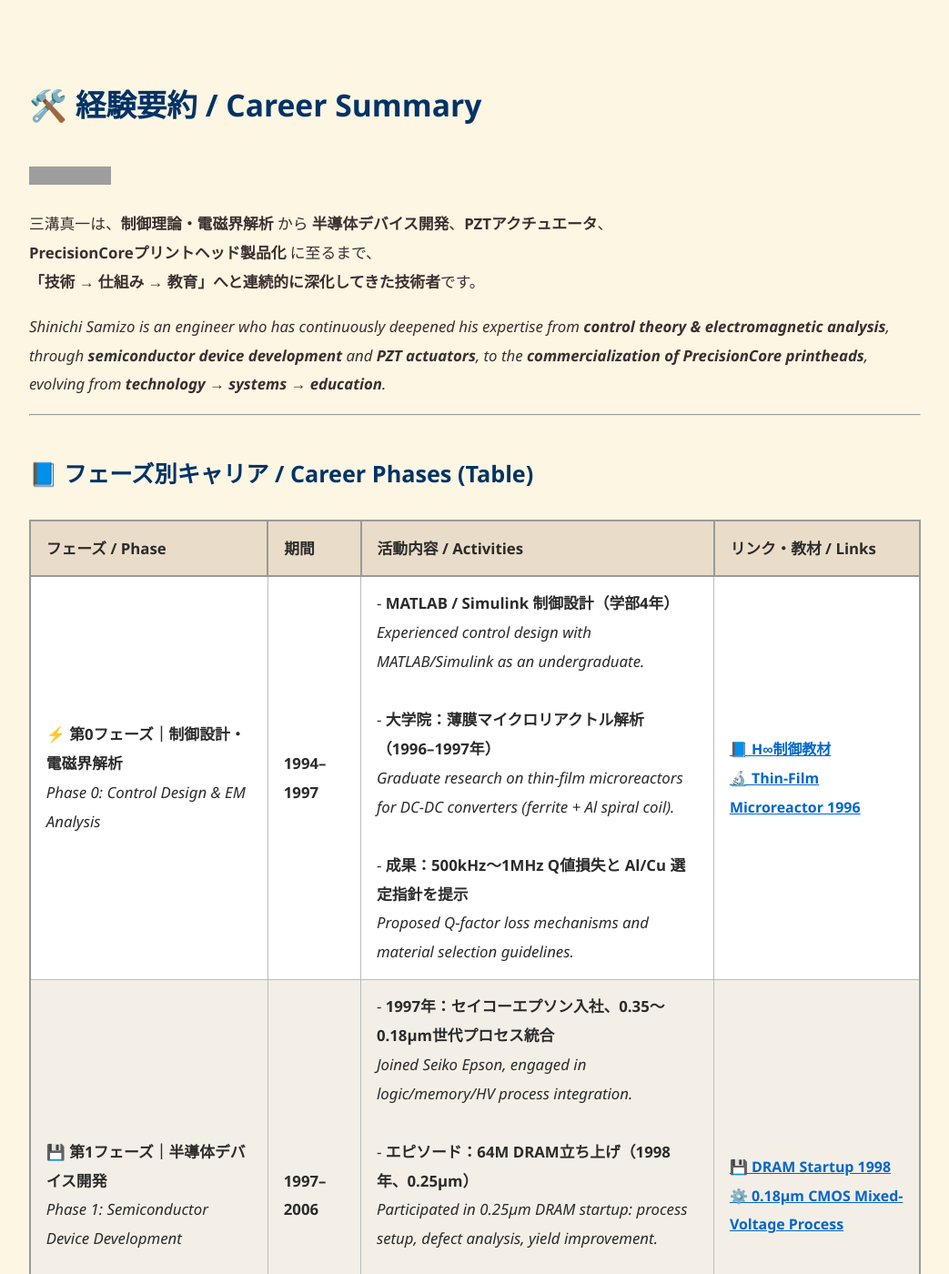
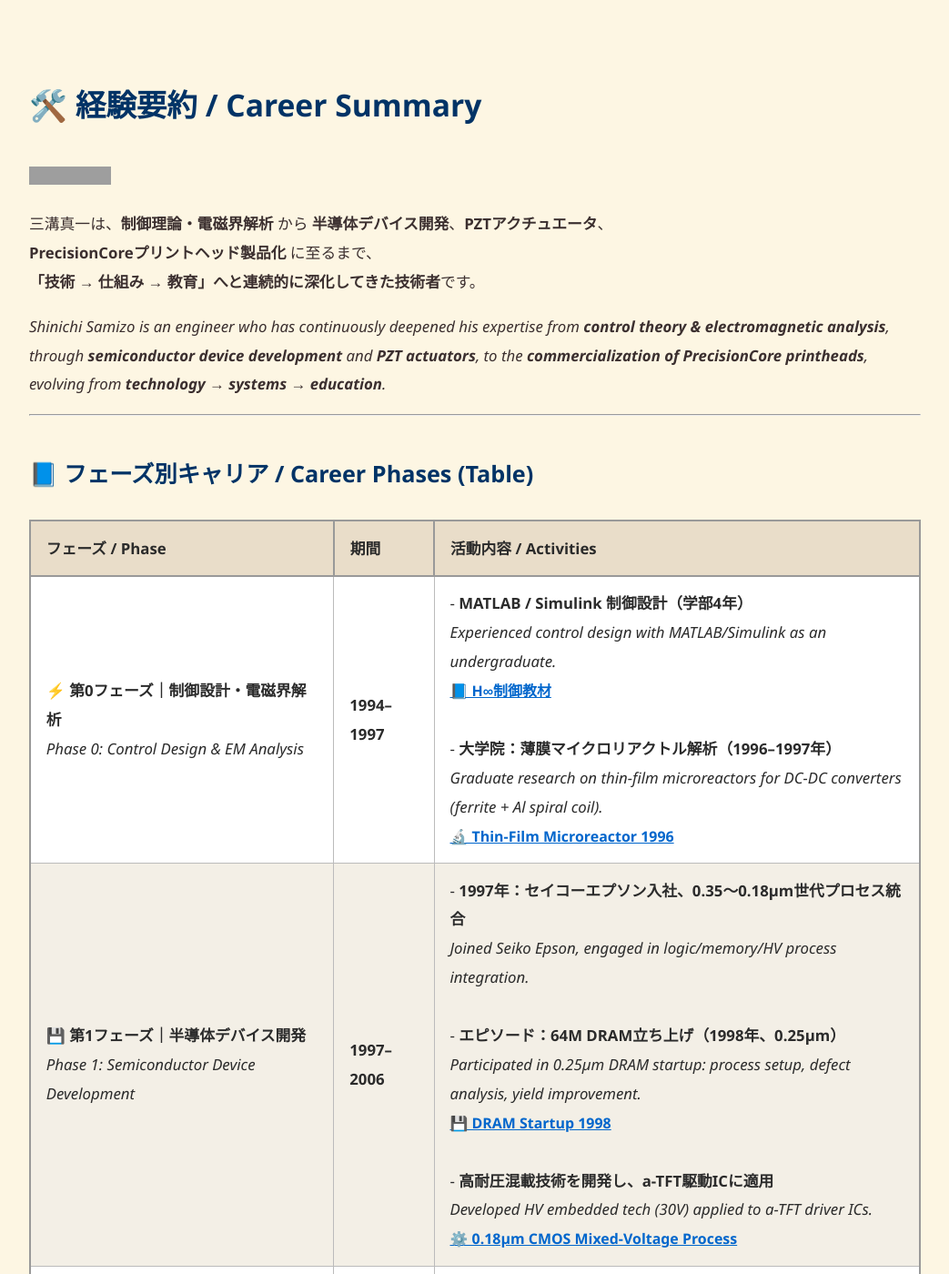
Before and after one commit to Samizo-AITL/Samizo-AITL.github.io, a Jekyll site: the page built from about/career-summary/index.md, in a window 1280 px wide and 1400 px high. Shown: the whole window at 91% size, without its empty margins (118-1161 px from the left). Built offline with Jekyll 4.4.1, drawn with Linux system fonts in a browser that asks for light colours; grey boxes are pictures that could not be loaded.

Commit message:
Update index.md

```diff
--- a/about/career-summary/index.md
+++ b/about/career-summary/index.md
@@ -18,13 +18,13 @@ description: "半導体・制御・インクジェット・教育の横断経験
 
 ## 📘 フェーズ別キャリア / Career Phases (Table)
 
-| フェーズ / Phase | 期間 | 活動内容 / Activities | リンク・教材 / Links |
-|-----------------|------|-----------------------|----------------------|
-| ⚡ **第0フェーズ｜制御設計・電磁界解析** <br> *Phase 0: Control Design & EM Analysis* | **1994–1997** | - **MATLAB / Simulink 制御設計（学部4年）**  <br>*Experienced control design with MATLAB/Simulink as an undergraduate.*  <br><br> - **大学院：薄膜マイクロリアクトル解析（1996–1997年）**  <br>*Graduate research on thin-film microreactors for DC-DC converters (ferrite + Al spiral coil).*  <br><br> - **成果：500kHz〜1MHz Q値損失と Al/Cu 選定指針を提示**  <br>*Proposed Q-factor loss mechanisms and material selection guidelines.* | [📘 H∞制御教材](https://samizo-aitl.github.io/EduController/part04_digital/theory/06_digital_hinf_control.html)  <br>[🔬 Thin-Film Microreactor 1996](https://samizo-aitl.github.io/Edusemi-Plus/archive/in1996/thinfilm_microreactor/) |
-| 💾 **第1フェーズ｜半導体デバイス開発** <br> *Phase 1: Semiconductor Device Development* | **1997–2006** | - **1997年：セイコーエプソン入社、0.35〜0.18µm世代プロセス統合**  <br>*Joined Seiko Epson, engaged in logic/memory/HV process integration.*  <br><br> - **エピソード：64M DRAM立ち上げ（1998年、0.25µm）**  <br>*Participated in 0.25µm DRAM startup: process setup, defect analysis, yield improvement.*  <br><br> - **高耐圧混載技術を開発し、a-TFT駆動ICに適用**  <br>*Developed HV embedded tech (30V) applied to a-TFT driver ICs.* | [💾 DRAM Startup 1998](https://samizo-aitl.github.io/Edusemi-Plus/archive/in1998/DRAM_Startup_64M_1998/)  <br>[⚙️ 0.18µm CMOS Mixed-Voltage Process](https://samizo-aitl.github.io/Edusemi-v4x/chapter3_process_evolution/docs/0.18um_1.8V_3.3V_5V) |
-| 🎛️ **第2フェーズ｜ピエゾ材料・アクチュエータ** <br> *Phase 2: PZT Materials & Actuators* | **2007–2012** | - **FeRAM向けPZTプロセス評価 → 薄膜アクチュエータ開発へ展開**  <br>*Started with PZT evaluation for FeRAM, then expanded to thin-film actuators.*  <br><br> - **PZT膜の構造解析と信頼性評価に貢献**  <br>*Contributed to PZT film structural analysis & reliability evaluation.*  <br><br> - **欠陥解析・表面処理最適化で信頼性課題を克服**  <br>*Addressed thin-film reliability issues via defect analysis & surface optimization.* | [🔧 0.18µm FeRAM Process Flow](https://samizo-aitl.github.io/Edusemi-v4x/d_chapter1_memory_technologies/doc_FeRAM/0.18um_FeRAM_ProcessFlow) |
-| 🖨️ **第3フェーズ｜PrecisionCore製品化・教育推進** <br> *Phase 3: PrecisionCore Productization & Education* | **2012–** | - **PrecisionCoreプリントヘッド：COF駆動IC実装を中心に推進**  <br>*Led electronic integration for PrecisionCore printheads (COF driver ICs).*  <br><br> - **開発・設計・量産化までのスケジュール責任を担当**  <br>*Responsible for scheduling and execution from R&D to mass production.*  <br><br> - **BOM整備・ISO教育・技術伝承を教材化**  <br>*Promoted BOM management, ISO training, knowledge transfer as structured content.* | [🔥 SystemDK 熱・応力制約](https://samizo-aitl.github.io/Edusemi-v4x/f_chapter2a_systemdk/)  <br>[📑 生産プロセス教材](https://samizo-aitl.github.io/EduMecha/08_production_process/production_process_flow.html) |
-| 🚀 **現在の活動** <br> *Current Activities* | **2020s–** | - **オープンフレームワーク Samizo-AITL を構築・発信**  <br>*Building and sharing the open Samizo-AITL framework (education, AI control, prompts).*  <br><br> - **半導体〜制御〜IJ の統合教材群を公開**  <br>*Publishing integrated educational resources.*  <br><br> - **CFET 教材論文公開**  <br>*Educational Tutorial Paper on CFET.*  <br>[📄 CFET 教材論文 (PDF)](./docs/cfet_tutorial_main.pdf)  <br><br> - **CFET 制御統合検証**  <br>*Cross-layer CFET control study (PID+FSM+LLM).*  <br>[📄 CFET Control Main Paper (PDF)](./docs/cfet_ctrl2025.pdf)  <br><br> - **LPDDR+FeRAM Chiplet Integration**  <br>*Hybrid memory architecture (low-power + instant resume).*  <br>[📄 LPDDR+FeRAM (PDF)](./docs/LPDDR_FeRAM.pdf)  <br><br> - **FeFET CMOS 0.18 µm Integration Study**  <br>*+1 mask integration, 10^5 cycles endurance, 10y@85℃ retention.*  <br>[📄 Main Paper](./docs/FeFET_CMOS018um_IntegrationStudy_Main.pdf)  <br>[📄 Supplementary](./docs/FeFET_CMOS_018um_IntegrationStudy_Supplementary.pdf)  <br><br> - **ScAlN MEMS 超音波センサ研究**  <br>*Pb-free ScAlN MEMS ultrasonic sensor with 65nm SiGe CMOS SiP.*  <br>[📄 ScAlN Paper (PDF)](./docs/scaln_ultrasonic.pdf)  <br><br> - **ヒューマノイド制御アーキテクチャ研究**  <br>*Humanoid control: LLM + FSM + PID + state-space + energy harvesting.*  <br>[📄 Humanoid TCST 論文 (PDF)](./docs/humanoid_tcst2025.pdf)  <br><br> - **SystemDK with AITL 論文公開**  <br>*Runtime-aware DTCO with PID+FSM+LLM compensation.*  <br>[📄 SystemDK+AITL Main Paper (PDF)](./docs/systemdk_aitl2025.pdf) | |
+| フェーズ / Phase | 期間 | 活動内容 / Activities |
+|-----------------|------|-----------------------|
+| ⚡ **第0フェーズ｜制御設計・電磁界解析** <br> *Phase 0: Control Design & EM Analysis* | **1994–1997** | - **MATLAB / Simulink 制御設計（学部4年）**  <br>*Experienced control design with MATLAB/Simulink as an undergraduate.*  <br>[📘 H∞制御教材](https://samizo-aitl.github.io/EduController/part04_digital/theory/06_digital_hinf_control.html)  <br><br> - **大学院：薄膜マイクロリアクトル解析（1996–1997年）**  <br>*Graduate research on thin-film microreactors for DC-DC converters (ferrite + Al spiral coil).*  <br>[🔬 Thin-Film Microreactor 1996](https://samizo-aitl.github.io/Edusemi-Plus/archive/in1996/thinfilm_microreactor/) |
+| 💾 **第1フェーズ｜半導体デバイス開発** <br> *Phase 1: Semiconductor Device Development* | **1997–2006** | - **1997年：セイコーエプソン入社、0.35〜0.18µm世代プロセス統合**  <br>*Joined Seiko Epson, engaged in logic/memory/HV process integration.*  <br><br> - **エピソード：64M DRAM立ち上げ（1998年、0.25µm）**  <br>*Participated in 0.25µm DRAM startup: process setup, defect analysis, yield improvement.*  <br>[💾 DRAM Startup 1998](https://samizo-aitl.github.io/Edusemi-Plus/archive/in1998/DRAM_Startup_64M_1998/)  <br><br> - **高耐圧混載技術を開発し、a-TFT駆動ICに適用**  <br>*Developed HV embedded tech (30V) applied to a-TFT driver ICs.*  <br>[⚙️ 0.18µm CMOS Mixed-Voltage Process](https://samizo-aitl.github.io/Edusemi-v4x/chapter3_process_evolution/docs/0.18um_1.8V_3.3V_5V) |
+| 🎛️ **第2フェーズ｜ピエゾ材料・アクチュエータ** <br> *Phase 2: PZT Materials & Actuators* | **2007–2012** | - **FeRAM向けPZTプロセス評価 → 薄膜アクチュエータ開発へ展開**  <br>*Started with PZT evaluation for FeRAM, then expanded to thin-film actuators.*  <br><br> - **PZT膜の構造解析と信頼性評価に貢献**  <br>*Contributed to PZT film structural analysis & reliability evaluation.*  <br><br> - **欠陥解析・表面処理最適化で信頼性課題を克服**  <br>*Addressed thin-film reliability issues via defect analysis & surface optimization.*  <br>[🔧 0.18µm FeRAM Process Flow](https://samizo-aitl.github.io/Edusemi-v4x/d_chapter1_memory_technologies/doc_FeRAM/0.18um_FeRAM_ProcessFlow) |
+| 🖨️ **第3フェーズ｜PrecisionCore製品化・教育推進** <br> *Phase 3: PrecisionCore Productization & Education* | **2012–** | - **PrecisionCoreプリントヘッド：COF駆動IC実装を中心に推進**  <br>*Led electronic integration for PrecisionCore printheads (COF driver ICs).*  <br><br> - **開発・設計・量産化までのスケジュール責任を担当**  <br>*Responsible for scheduling and execution from R&D to mass production.*  <br><br> - **BOM整備・ISO教育・技術伝承を教材化**  <br>*Promoted BOM management, ISO training, knowledge transfer as structured content.*  <br>[🔥 SystemDK 熱・応力制約](https://samizo-aitl.github.io/Edusemi-v4x/f_chapter2a_systemdk/)  <br>[📑 生産プロセス教材](https://samizo-aitl.github.io/EduMecha/08_production_process/production_process_flow.html) |
+| 🚀 **現在の活動** <br> *Current Activities* | **2020s–** | - **オープンフレームワーク Samizo-AITL を構築・発信**  <br>*Building and sharing the open Samizo-AITL framework (education, AI control, prompts).*  <br><br> - **半導体〜制御〜IJ の統合教材群を公開**  <br>*Publishing integrated educational resources.*  <br><br> - **CFET 教材論文公開**  <br>*Educational Tutorial Paper on CFET.*  <br>[📄 CFET 教材論文 (PDF)](./docs/cfet_tutorial_main.pdf)  <br><br> - **CFET 制御統合検証**  <br>*Cross-layer CFET control study (PID+FSM+LLM).*  <br>[📄 CFET Control Main Paper (PDF)](./docs/cfet_ctrl2025.pdf)  <br><br> - **LPDDR+FeRAM Chiplet Integration**  <br>*Hybrid memory architecture (low-power + instant resume).*  <br>[📄 LPDDR+FeRAM (PDF)](./docs/LPDDR_FeRAM.pdf)  <br><br> - **FeFET CMOS 0.18 µm Integration Study**  <br>*+1 mask integration, 10^5 cycles endurance, 10y@85℃ retention.*  <br>[📄 Main Paper](./docs/FeFET_CMOS018um_IntegrationStudy_Main.pdf)  <br>[📄 Supplementary](./docs/FeFET_CMOS_018um_IntegrationStudy_Supplementary.pdf)  <br><br> - **ScAlN MEMS 超音波センサ研究**  <br>*Pb-free ScAlN MEMS ultrasonic sensor with 65nm SiGe CMOS SiP.*  <br>[📄 ScAlN Paper (PDF)](./docs/scaln_ultrasonic.pdf)  <br><br> - **ヒューマノイド制御アーキテクチャ研究**  <br>*Humanoid control: LLM + FSM + PID + state-space + energy harvesting.*  <br>[📄 Humanoid TCST 論文 (PDF)](./docs/humanoid_tcst2025.pdf)  <br><br> - **SystemDK with AITL 論文公開**  <br>*Runtime-aware DTCO with PID+FSM+LLM compensation.*  <br>[📄 SystemDK+AITL Main Paper (PDF)](./docs/systemdk_aitl2025.pdf) |
 
 ---
 
```
